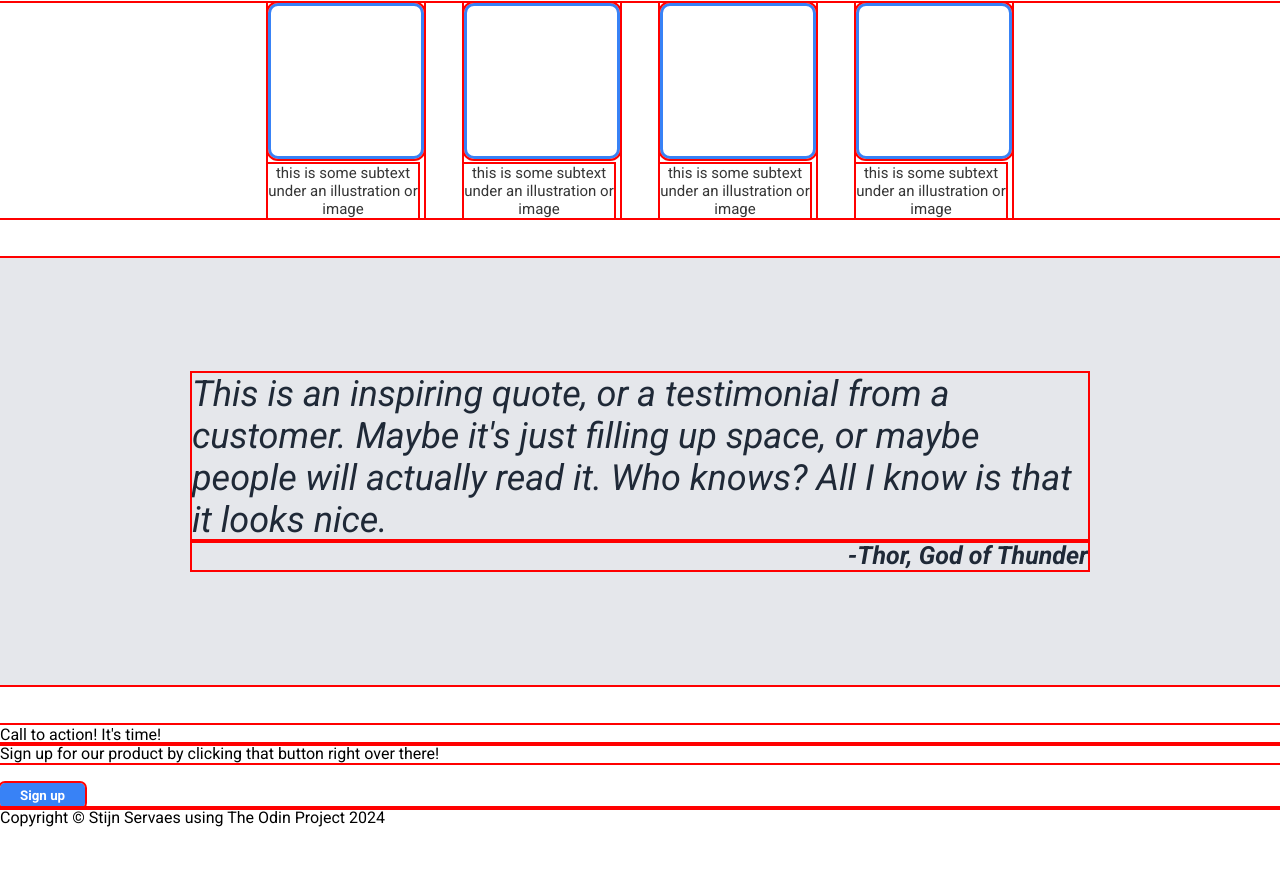
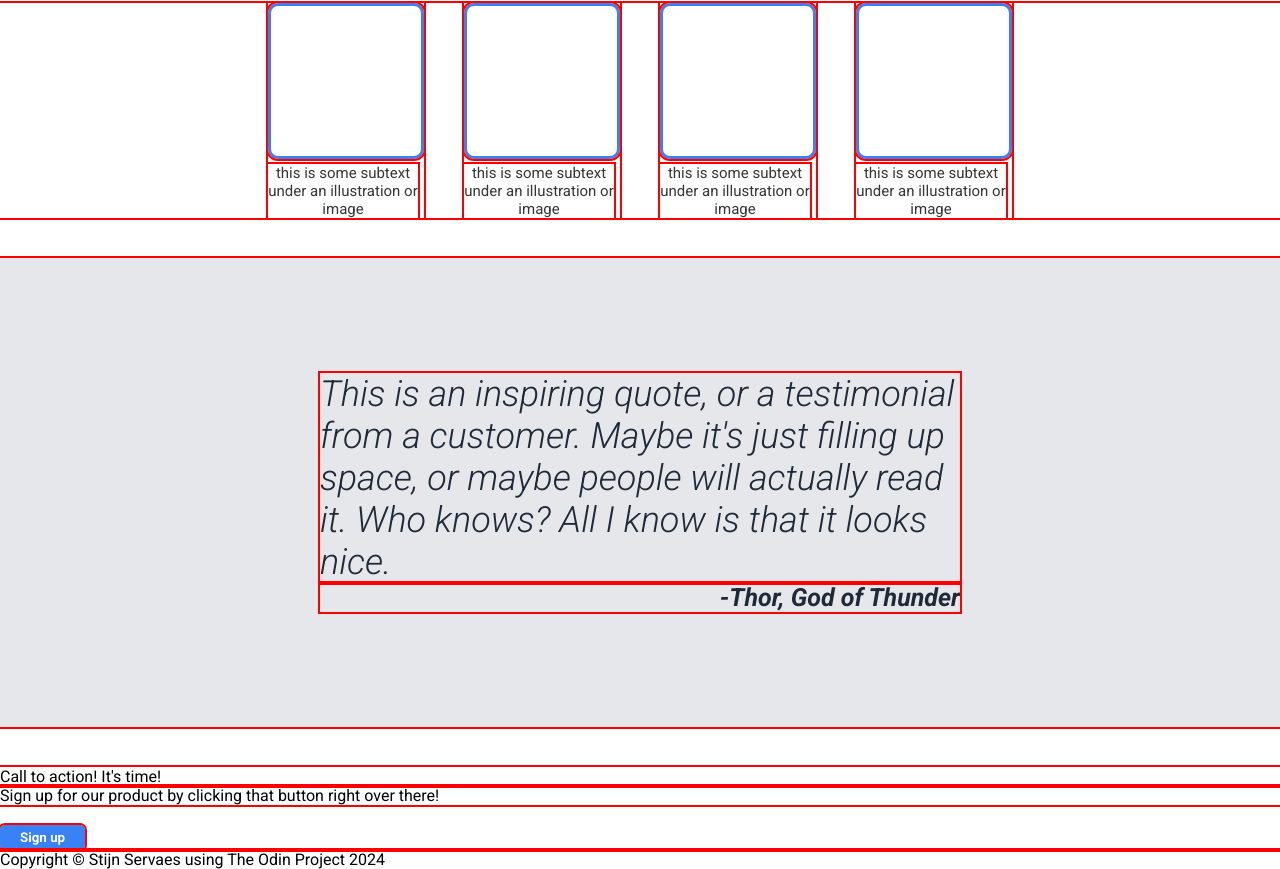
Before and after one commit to ComradeStijn/TOP-Landing-page, a plain HTML site: page index.html in a window 1280 px wide. Shown: the part 510-1379 px from the top of the page. Before the commit the page ends 1337 px from the top, so only its background shows below. Drawn offline with Linux system fonts and the light colour scheme.

```diff
--- a/style.css
+++ b/style.css
@@ -104,12 +104,13 @@ button {
     font-size: 36px;
     color: #1f2937;
     font-style: italic;
-    padding: 9% 15%;
+    padding: 9% 25%;
     margin: 40px 0;
 }
 
 .quote p {
     margin: 0;
+    font-weight: 300;
 }
 
 #quote-author {
```
